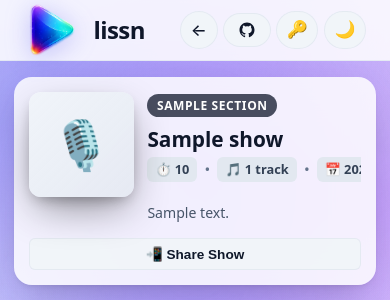
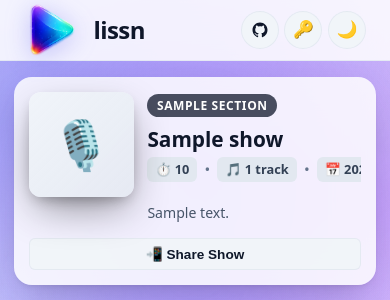
Before and after one commit to jakobbg/lissn, a FastAPI app: template src/lissn/templates/show.html in a window 390 px wide. Shown: the top 300 px of the page. Run offline with FastAPI, Linux system fonts and the light colour scheme; the template is opened without the code that fills it: most values are stand-ins (such as "Sample title", 1, 10 or a date in 2020); some libraries are stand-ins or nearby versions.

Commit message:
📱 Fix mobile GitHub button styling and scope back button to show pages
🎯 What changes were made:
- Added .github-link-btn to the mobile (@media max-width 640px) header icon button CSS selector in style.css, ensuring it renders as a 38x38px circular icon button matching Sign In (.auth-btn) and Mode Switch (.theme-toggle-btn).
- Added SVG centering rules for .github-link-btn svg.btn-icon on mobile viewports.
- Added class="show-page" to the <body> element in show.html template.
- Added CSS guard rule :not(.show-page) .nav-back-btn { display: none !important; } to strictly prevent any Back to Library button from appearing on the front page.
- Added unit test test_mobile_header_buttons_and_back_button_scoping in tests/test_app.py.

💡 Why the changes were made:
- On mobile viewports (width <= 640px), the GitHub link button was previously omitted from the icon-only header button CSS rule, causing it to retain desktop padding and appear non-uniform alongside circular action buttons.
- The Back to Library button is designed specifically for show detail pages. Scope guards guarantee that back buttons are never visible when viewing the main library front page.

🛠️ Technical Rationale & Implementation Details:
- Updated style.css @media (max-width: 640px) rules to apply width: 38px, height: 38px, padding: 0, and display: inline-flex; align-items: center; justify-content: center across all header action buttons (.nav-back-btn, .github-link-btn, .theme-toggle-btn, .auth-btn).
- Ensured .github-link-btn svg.btn-icon has display: block and flex-shrink: 0 for proper icon centering.
- Used CSS pseudo-class selector :not(.show-page) to hide .nav-back-btn everywhere except on show detail pages containing body.show-page.

```diff
--- a/src/lissn/static/style.css
+++ b/src/lissn/static/style.css
@@ -297,6 +297,11 @@ a:focus-visible, button:focus-visible, input:focus-visible {
   border-color: var(--accent-primary);
 }
 
+/* Back to library button is only visible on show detail pages */
+:not(.show-page) .nav-back-btn {
+  display: none !important;
+}
+
 /* Main Container */
 .main-content {
   flex: 1;
@@ -1538,14 +1543,23 @@ tr.track-row.active-track {
   }
 
   .nav-back-btn,
+  .github-link-btn,
   .theme-toggle-btn,
   .auth-btn {
-    padding: 0.4rem 0.6rem;
+    padding: 0;
     font-size: 1.05rem;
+    width: 38px;
     min-width: 38px;
     height: 38px;
+    display: inline-flex;
+    align-items: center;
     justify-content: center;
     border-radius: var(--radius-full);
+  }
+
+  .github-link-btn svg.btn-icon {
+    display: block;
+    flex-shrink: 0;
   }
 
   /* Compact single-line section filter tabs */
--- a/src/lissn/templates/show.html
+++ b/src/lissn/templates/show.html
@@ -43,7 +43,7 @@
     {"authenticated": {{ 'true' if authenticated else 'false' }}, "password_required": {{ 'true' if password_required else 'false' }}}
   </script>
 </head>
-<body style="{% if show_colors %}{{ show_colors.css_variables }}{% endif %}">
+<body class="show-page" style="{% if show_colors %}{{ show_colors.css_variables }}{% endif %}">
   {% if pattern_name and pattern_name != 'none' and pattern_opacity and pattern_opacity > 0 %}
     <div class="bg-pattern-overlay" style="background-image: url('/static/pattern-{{ pattern_name }}.svg'); opacity: {{ pattern_opacity }};" aria-hidden="true"></div>
   {% endif %}
```
Also changed, not shown: tests/test_app.py (+29 -0 lines).
